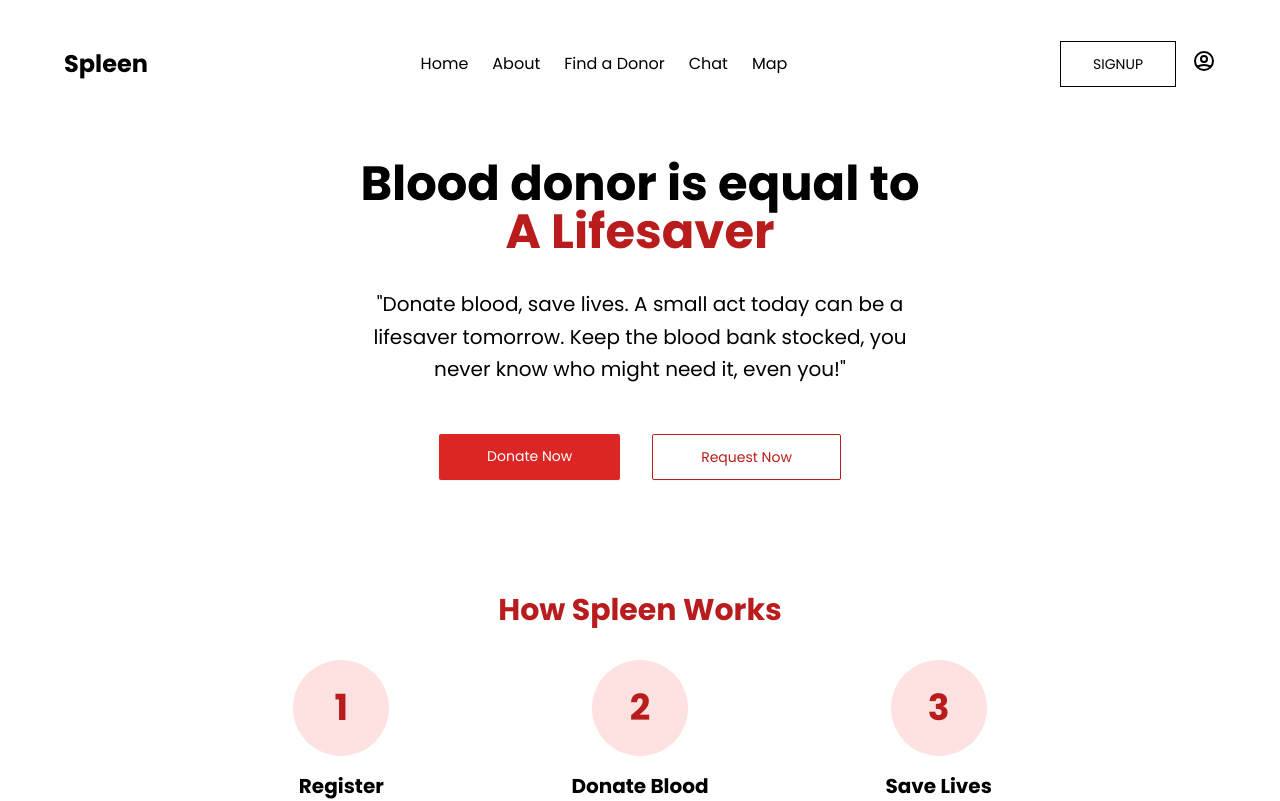
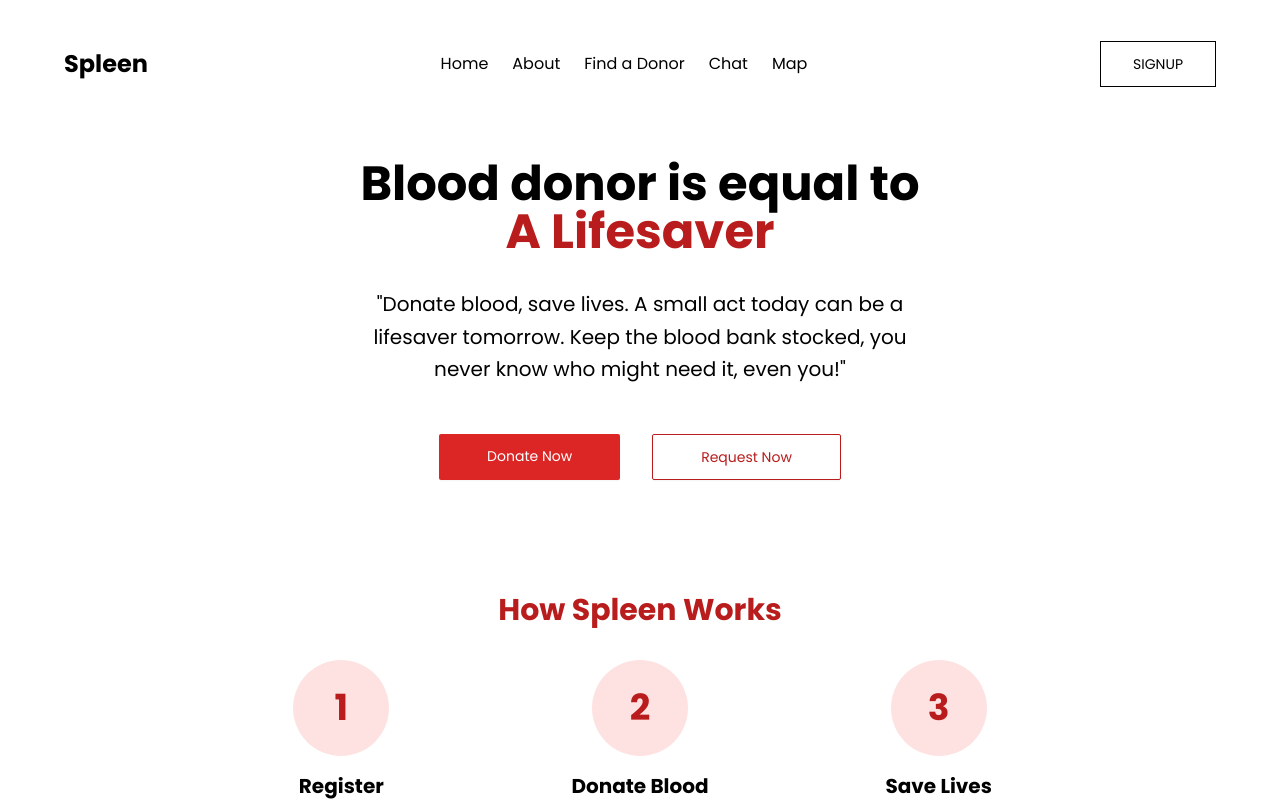
Before and after one commit to Sherrrrryyy/Blood-Bank-Website, a React (Vite) app: page / in a window 1280 px wide. Shown: the top 801 px of the page. Built offline with nearby package versions, Linux system fonts and the light colour scheme; no server answers.

Commit message:
add user authentication check in Navbar; conditionally render signup and user activity dropdown based on user existence

```diff
--- a/src/components/Navbar.jsx
+++ b/src/components/Navbar.jsx
@@ -1,8 +1,24 @@
-import React, { useState } from "react";
+import React, { useEffect, useState } from "react";
 
 const Navbar = () => {
   const [isMobileMenuOpen, setIsMobileMenuOpen] = useState(false);
   const [isDropdownOpen, setIsDropdownOpen] = useState(false);
+  const [isUserExist, setIsUserExist] = useState(false);
+
+
+  useEffect(() => {
+    const getUser = localStorage.getItem('user')
+    console.log(getUser);
+
+    if (getUser) {
+      console.log('User haiga');
+      setIsUserExist(true);
+    } else {
+      console.log('User nai hai');
+      setIsUserExist(false);
+    }
+
+  }, [])
 
   const toggleMobileMenu = () => {
     setIsMobileMenuOpen(!isMobileMenuOpen);
@@ -36,15 +52,17 @@ const Navbar = () => {
 
           {/* Signup and Profile Icon */}
           <div className="flex items-center space-x-4">
+            {!isUserExist && (
               <a href="/signup" className="group relative inline-block text-sm font-medium text-black focus:ring-3 focus:outline-hidden" >
                 <span className="absolute inset-0 translate-x-0 translate-y-0 bg-red-600 transition-transform group-hover:translate-x-0.5 group-hover:translate-y-0.5" >
                 </span>
                 <span className="relative block border border-current bg-white px-8 py-3"> SIGNUP </span>
               </a>
+            )}
 
+            {isUserExist && (
               <div className="relative">
                 <button onClick={toggleDropdown} className="text-black hover:text-red-600 transition duration-300">
-
                   <svg xmlns="http://www.w3.org/6000/svg" className="h-6 w-6" fill="none" viewBox="0 0 24 24" stroke="currentColor">
                     <path strokeLinecap="round" strokeLinejoin="round" strokeWidth={2} d="M5.121 17.804A13.937 13.937 0 0112 16c2.5 0 4.847.655 6.879 1.804M15 10a3 3 0 11-6 0 3 3 0 016 0zm6 2a9 9 0 11-18 0 9 9 0 0118 0z" />
                   </svg>
@@ -59,6 +77,9 @@ const Navbar = () => {
                   </div>
                 )}
               </div>
+            )}
+
+
           </div>
 
           {/* Mobile Menu Button */}
```
Lines whose indentation alone changed are shown as unchanged.
